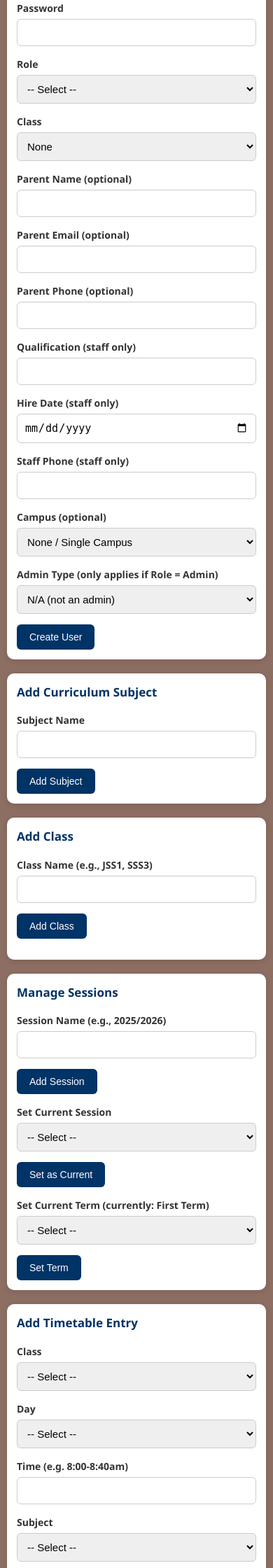
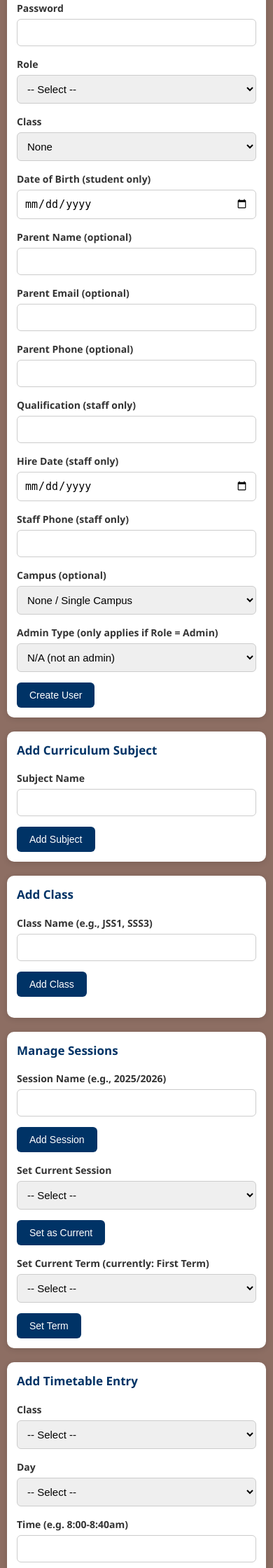
Before and after one commit to rufusofuzor123/prudenceinternationalschool_portal, a Flask app: page /admin/dashboard in a window 390 px wide. Shown: the part 2795-5035 px from the top of the page at 70% size. Run offline with Flask 3, Linux system fonts and the light colour scheme; a user stored in the database is signed in; data comes from the database, SQL or seed files in the repository; data that the repository does not hold is empty.

Commit message:
Add Date of Birth field for students, and school email/phone in header

```diff
--- a/app.py
+++ b/app.py
@@ -1507,7 +1507,8 @@ def admin_dashboard():
                     staff_phone=staff_phone,
                     admission_number=admission_number,
                     campus_id=campus_id,
-                    admin_type=admin_type
+                    admin_type=admin_type,
+                    date_of_birth=date_of_birth
                 )
                 new_user.set_password(password)
                 db.session.add(new_user)
--- a/templates/admin_dashboard.html
+++ b/templates/admin_dashboard.html
@@ -83,6 +83,7 @@
                     {% endfor %}
                 </select>
             </div>
+            <div class="form-group"><label>Date of Birth (student only)</label><input type="date" name="date_of_birth" class="form-control"></div>
             <div class="form-group"><label>Parent Name (optional)</label><input type="text" name="parent_name" class="form-control"></div>
             <div class="form-group"><label>Parent Email (optional)</label><input type="email" name="parent_email" class="form-control"></div>
             <div class="form-group"><label>Parent Phone (optional)</label><input type="text" name="parent_phone" class="form-control"></div>
```
